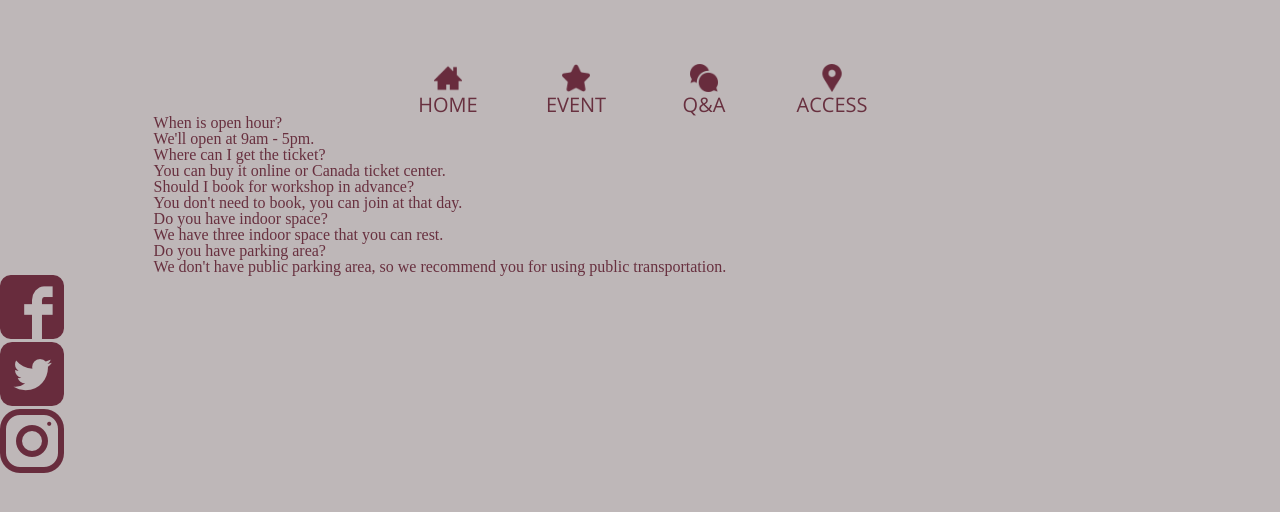
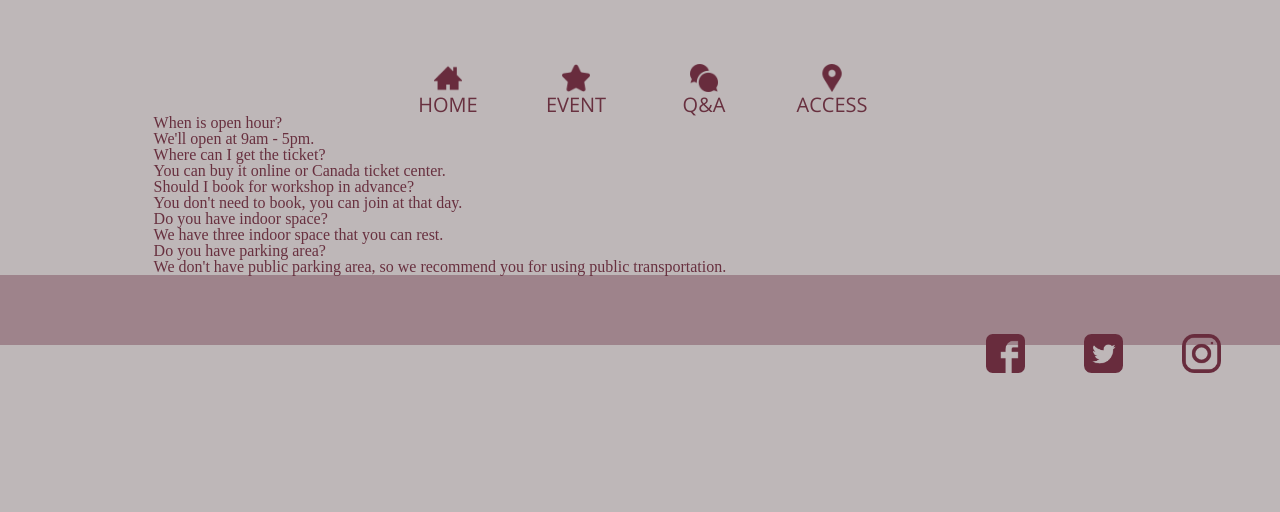
Before and after one commit to suusan11/website-exercise-3, a website: page qa.html in a window 1280 px wide. Drawn offline with nearby package versions, Linux system fonts and the light colour scheme; a web font is replaced by a local one.

Commit message:
created footer.scss

```diff
--- a/scss/_footer.scss
+++ b/scss/_footer.scss
@@ -0,0 +1,22 @@
+.footer-nav {
+  width: 100%;
+  height: 70px;
+  background-color: $background-color-footer;
+  text-align: right;
+
+  &-ul {
+    width: 23%;
+    display: inline-flex;
+
+    li {
+      margin: 20%;
+      margin-left: 0;
+    }
+
+    img {
+      width: 100%;
+    }
+  }
+
+
+}
--- a/scss/_variable.scss
+++ b/scss/_variable.scss
@@ -1,3 +1,3 @@
 //background-color
 $background-color: #BEB7B8;
-$background-color-header-footer: #9E838B;
+$background-color-footer: #9E838B;
--- a/scss/style.scss
+++ b/scss/style.scss
@@ -6,3 +6,4 @@
 @import "_container.scss";
 
 @import "_header.scss";
+@import "_footer.scss";
```
Also changed, not shown: css/style.css.
